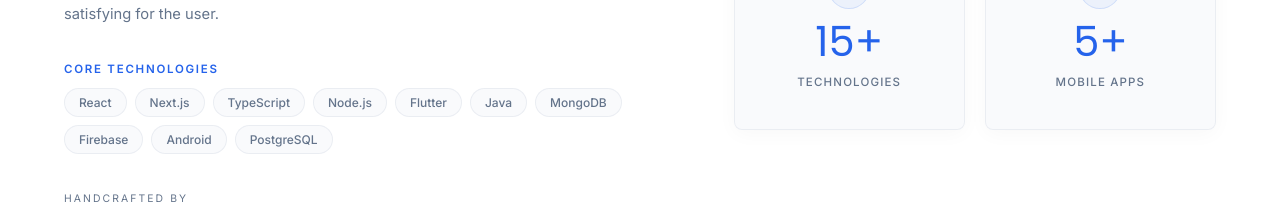
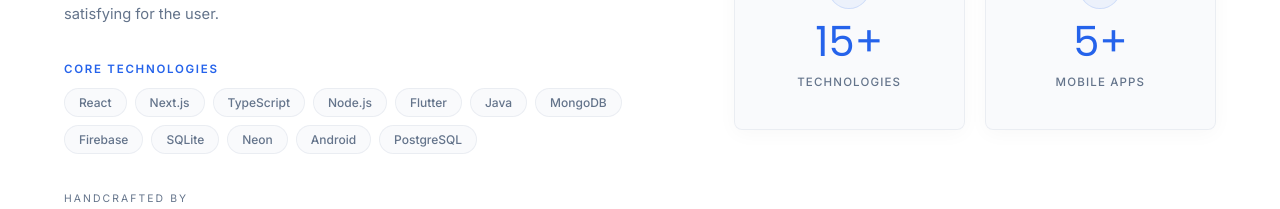
Before and after one commit to Samy-24-08-rocky/my-protfolie-app, a Next.js app: page / in a window 1280 px wide. Shown: the part 1620-1829 px from the top of the page. Built offline with nearby package versions, Linux system fonts and the light colour scheme; no server answers; the database is empty.

Commit message:
Add Firebase, SQLite, and Neon to tech stack and skills lists

```diff
--- a/src/components/About.tsx
+++ b/src/components/About.tsx
@@ -6,7 +6,7 @@ import { Award, Globe, Code2, Smartphone, Signature } from "lucide-react";
 import styles from "./About.module.css";
 import { Reveal } from "./Reveal";
 
-const TECH = ["React", "Next.js", "TypeScript", "Node.js", "Flutter", "Java", "MongoDB", "Firebase", "Android", "PostgreSQL"];
+const TECH = ["React", "Next.js", "TypeScript", "Node.js", "Flutter", "Java", "MongoDB", "Firebase", "SQLite", "Neon", "Android", "PostgreSQL"];
 
 const stats = [
     { icon: <Award size={18} />, value: 3, suffix: "+", label: "Years Experience" },
--- a/src/components/Skills.tsx
+++ b/src/components/Skills.tsx
@@ -32,7 +32,7 @@ const SKILLS = [
         icon: <Database size={24} />,
         title: "Databases",
         desc: "Designing and managing SQL & NoSQL databases with a focus on performance and data integrity.",
-        tags: ["MongoDB", "PostgreSQL", "MySQL", "Firebase Firestore"],
+        tags: ["MongoDB", "PostgreSQL", "MySQL", "Firebase Firestore", "SQLite", "Neon"],
         color: "#6366F1", // Indigo
     },
     {
--- a/src/components/TechStackSection.tsx
+++ b/src/components/TechStackSection.tsx
@@ -14,6 +14,9 @@ const techItems = [
     { name: ".NET", category: "Backend & Database", desc: "Enterprise robust backend APIs" },
     { name: "PostgreSQL", category: "Backend & Database", desc: "Relational database engines" },
     { name: "MySQL", category: "Backend & Database", desc: "Structured data storage" },
+    { name: "Firebase", category: "Backend & Database", desc: "Serverless backend & database" },
+    { name: "SQLite", category: "Backend & Database", desc: "Lightweight embedded database" },
+    { name: "Neon", category: "Backend & Database", desc: "Serverless Postgres database" },
     { name: "AWS", category: "Cloud & DevOps", desc: "Flexible cloud infrastructure" },
     { name: "Azure", category: "Cloud & DevOps", desc: "Enterprise cloud integrations" }
 ];
```
